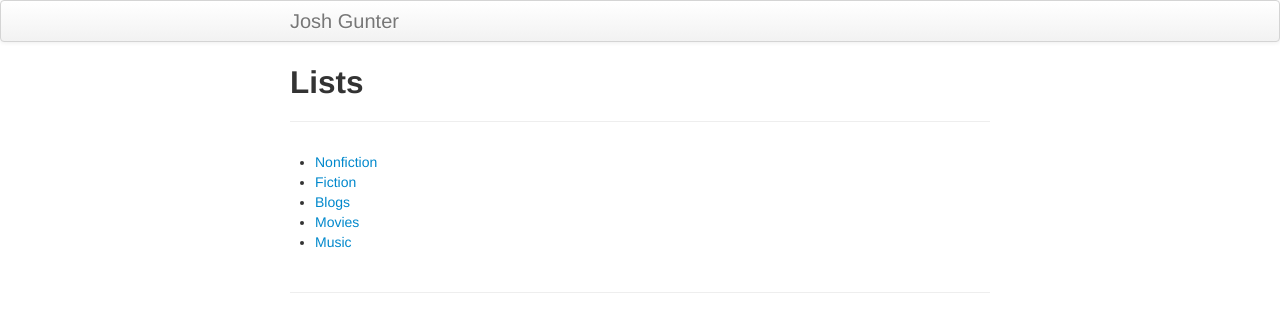
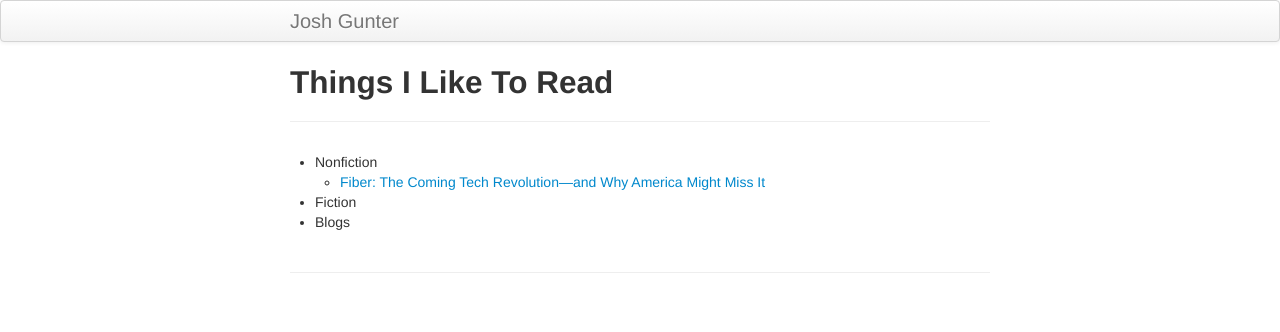
Before and after one commit to joshgunter/gunter_website, a Jekyll site: the page built from index.md, in a window 1280 px wide. Shown: the top 332 px of the page. Built offline with Jekyll 4.4.1, drawn with Linux system fonts in a browser that asks for light colours.

Commit message:
Update index.md

```diff
--- a/index.md
+++ b/index.md
@@ -1,11 +1,10 @@
 ---
 layout: page
-title: Lists
+title: Things I Like To Read
 description: A personal website for Josh Gunter.
 ---
 
-- [Nonfiction](pages/nonfiction.html)
-- [Fiction](pages/fiction.html)
-- [Blogs](pages/blogs.html)
-- [Movies](pages/movies.html)
-- [Music](pages/music.html)
+- Nonfiction
+  - [Fiber: The Coming Tech Revolution―and Why America Might Miss It](pages/fiber.html)
+- Fiction
+- Blogs
```
